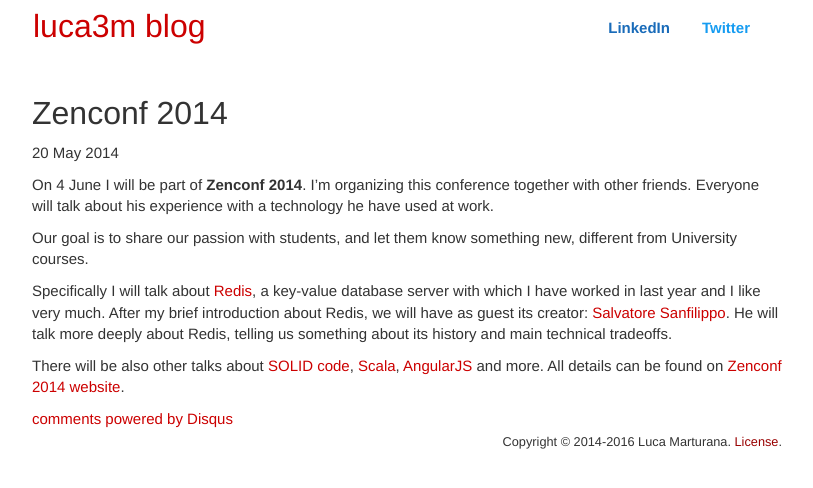
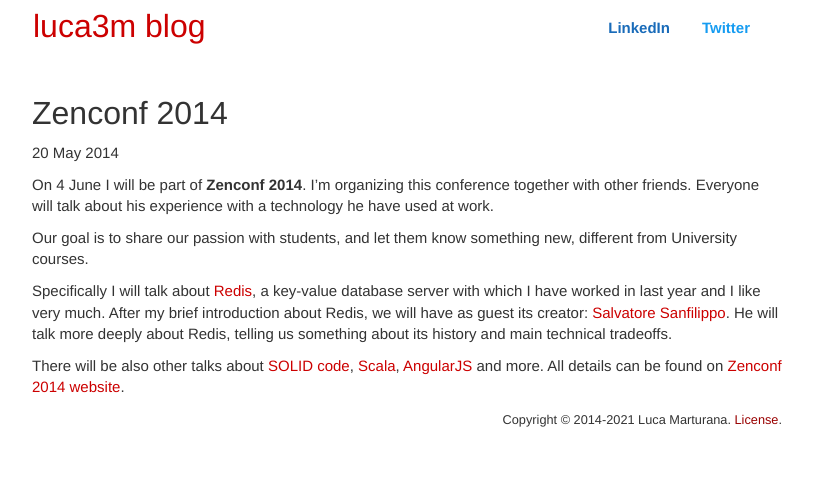
Before and after one commit to luca3m/luca3m.github.io, a Jekyll site: the page built from _posts/2014-05-20-zenconf2014.md, in a window 1280 px wide. Shown: the top 488 px of the page, without its empty margins (233-1046 px from the left). Built offline with Jekyll 4.4.1, drawn with Linux system fonts in a browser that asks for light colours; some web fonts are replaced; comment, search, counter and statistics services are not loaded.

Commit message:
remove disqus

```diff
--- a/_config.yml
+++ b/_config.yml
@@ -3,5 +3,3 @@
 markdown: kramdown
 lessc: lessc
 exclude: [ "css/application.less", bower_components, bower.json ]
-gems:
-  - jekyll-feed
--- a/_layouts/default.html
+++ b/_layouts/default.html
@@ -46,7 +46,7 @@
 
     <div class="row">
       <div class="col-xs-12 col-md-4 col-md-offset-6">
-      <p class="text-right"><small>Copyright © 2014-2016 Luca Marturana. <a class="link-license" href="https://creativecommons.org/licenses/by-sa/4.0/">License</a>.</small></p>
+      <p class="text-right"><small>Copyright © 2014-2021 Luca Marturana. <a class="link-license" href="https://creativecommons.org/licenses/by-sa/4.0/">License</a>.</small></p>
       </div>
     </div>
   </div>
--- a/_layouts/post.html
+++ b/_layouts/post.html
@@ -8,22 +8,3 @@
     {{ content }}
   </div>
 </div>
-
-<div class="row">
-  <div class="col-md-12">
-    <div id="disqus_thread"></div>
-    <script type="text/javascript">
-      /* * * CONFIGURATION VARIABLES: EDIT BEFORE PASTING INTO YOUR WEBPAGE * * */
-        var disqus_shortname = 'luca3m'; // required: replace example with your forum shortname
-
-        /* * * DON'T EDIT BELOW THIS LINE * * */
-        (function() {
-          var dsq = document.createElement('script'); dsq.type = 'text/javascript'; dsq.async = true;
-          dsq.src = '//' + disqus_shortname + '.disqus.com/embed.js';
-          (document.getElementsByTagName('head')[0] || document.getElementsByTagName('body')[0]).appendChild(dsq);
-        })();
-      </script>
-      <noscript>Please enable JavaScript to view the <a href="https://disqus.com/?ref_noscript">comments powered by Disqus.</a></noscript>
-      <a href="https://disqus.com" class="dsq-brlink">comments powered by <span class="logo-disqus">Disqus</span></a>
-    </div>
-  </div>
```
